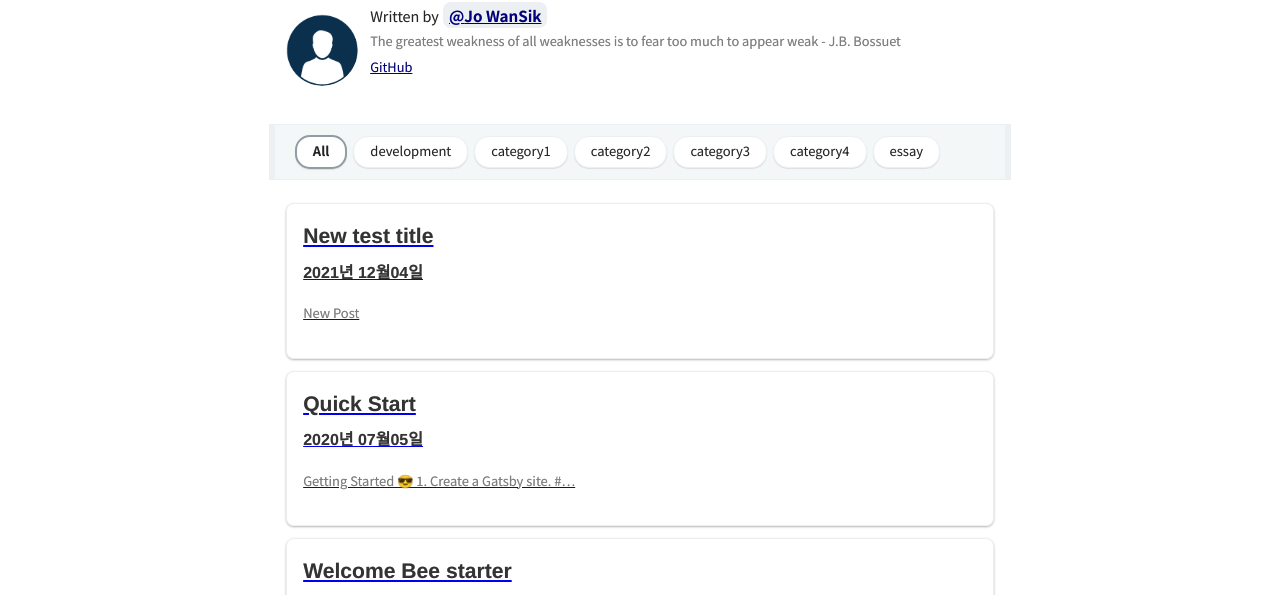
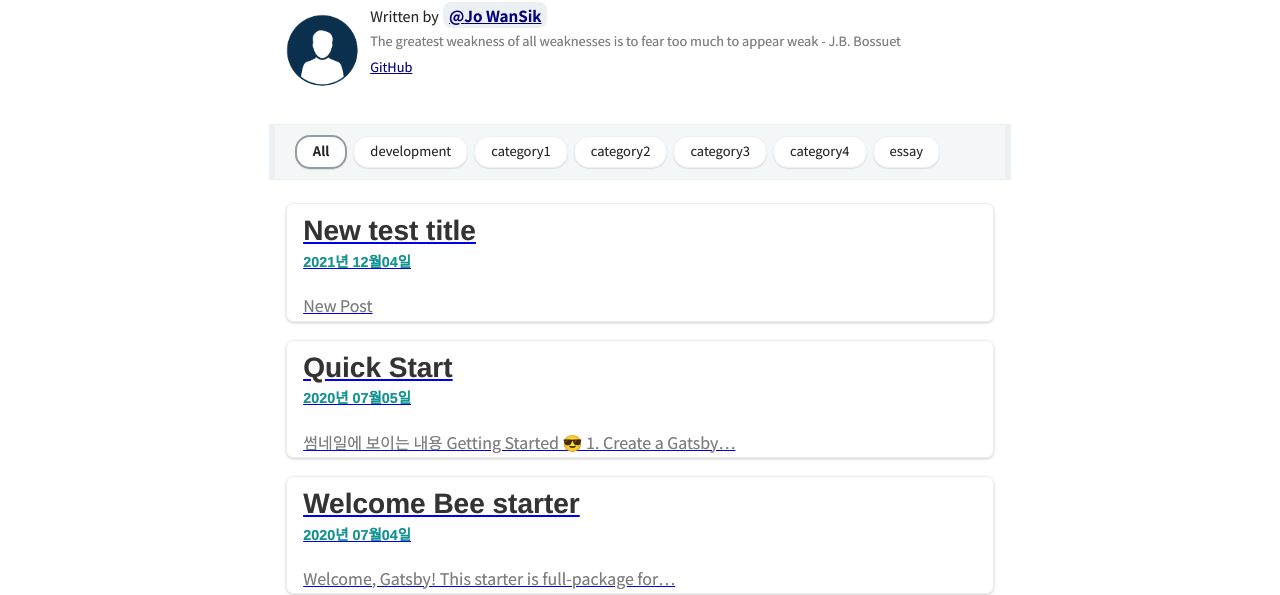
Before and after one commit to 41312432/devLog, a Gatsby site: page / in a window 1280 px wide. Shown: the part 198-793 px from the top of the page. Built offline with nearby package versions, Linux system fonts and the light colour scheme; Gatsby itself is replaced by a stand-in of ours; some packages are replaced by stand-ins of ours; what typography-theme-github would draw is missing.

Commit message:
STYLE: Implement thumbnail
Using border style thumbnail

Implement excerpt seperator in gatsby config : <!-- thumbnail -->
#https://using-remark.gatsbyjs.org/excerpts/

```diff
--- a/content/blog/development/quick_start.md
+++ b/content/blog/development/quick_start.md
@@ -5,9 +5,11 @@ category: 'development'
 draft: false
 ---
 
-# Getting Started 😎
+> 썸네일에 보이는 내용
 
 <!-- thumbnail -->
+
+# Getting Started 😎
 
 ## 1. Create a Gatsby site.
 
--- a/src/components/thumbnail-item/index.jsx
+++ b/src/components/thumbnail-item/index.jsx
@@ -14,7 +14,7 @@ export const ThumbnailItem = ({ node }) => {
             {node.frontmatter.date}
           </time>
         </h3>
-        <p dangerouslySetInnerHTML={{ __html: node.excerpt }} />
+        <article dangerouslySetInnerHTML={{ __html: node.excerpt }} />
       </article>
     </Link>
   )
--- a/src/components/thumbnail-item/index.scss
+++ b/src/components/thumbnail-item/index.scss
@@ -2,37 +2,37 @@
 
 .thumbnail {
   display: block;
-  margin-bottom: 12px;
-  padding: 4px 16px 12px;
-  box-shadow: 0px 1px 3px rgba(0, 0, 0, 0.1), 0px 1px 2px rgba(0, 0, 0, 0.2);
-  border: 1px solid $thumbnail-border-color;
+  margin-bottom: 18px;
+  padding: 4px 16px;
+  box-shadow: 0px 1px 3px rgba(0, 0, 0, 0.1), 0px 1px 3px rgba(0, 0, 0, 0.1);
+  border: 1.2px solid $thumbnail-border-color;
   border-radius: 8px;
   transition: text-shadow 0.3s, opacity 0.4s;
   opacity: 0;
 
   p {
     font-size: 90%;
-    line-height: 1.4;
   }
 
   article {
-    font-size: 90%;
+    font-size: 100%;
     line-height: 1.4;
     color: $middle-gray;
 
     h3 {
+      font-size: 175%;
       font-weight: bolder;
     }
 
     time {
       display: block;
       color: $post-time-color;
-      font-size: 1rem;
+      font-size: 0.9rem;
       color: inherit;
     }
 
     *:first-of-type {
-      margin-top: 1rem;
+      margin-top: 0.5rem;
     }
 
     a,
@@ -52,6 +52,9 @@
   }
 }
 
+.thumbnail:hover {
+}
+
 .thumbnail.visible {
   opacity: 1;
 }
--- a/src/styles/dark-theme.scss
+++ b/src/styles/dark-theme.scss
@@ -45,6 +45,8 @@ body.dark {
   }
 
   .thumbnail {
+    transition: 0.2s ease-in;
+
     h3 {
       color: $dark-light-font-color;
     }
@@ -53,6 +55,8 @@ body.dark {
     }
     &:hover {
       text-shadow: $dark-hover-text-shadow;
+      background-color: $dark-hover-background-color;
+      transform: scale(1.01);
     }
   }
 
@@ -82,4 +86,8 @@ body.dark {
   td {
     border-bottom: 1px solid #eee;
   }
+
+  .thumbnail-date {
+    color: $thumbnail-date-color;
+  }
 }
--- a/src/styles/light-theme.scss
+++ b/src/styles/light-theme.scss
@@ -44,6 +44,8 @@ body.light {
   }
 
   .thumbnail {
+    transition: 0.2s ease-in;
+
     h3 {
       color: $dark-gray;
     }
@@ -52,6 +54,8 @@ body.light {
     }
     &:hover {
       text-shadow: $light-hover-text-shadow;
+      background-color: $thumbnail-hover-background-color;
+      transform: scale(1.01);
     }
   }
 
@@ -69,4 +73,8 @@ body.light {
       color: $navigator-text-color;
     }
   }
+
+  .thumbnail-date {
+    color: $thumbnail-date-color;
+  }
 }
--- a/src/styles/variables.scss
+++ b/src/styles/variables.scss
@@ -20,6 +20,8 @@ $light-gray: #aaa;
 
 $post-time-color: rgb(165, 165, 165);
 $thumbnail-border-color: #eeeeee;
+$thumbnail-date-color: #0a9696;
+$thumbnail-hover-background-color: rgba(10, 10, 10, 0.05);
 
 // blog-templates
 $navigator-text-color: #cc007a;
@@ -59,3 +61,4 @@ $dark-category-text-color: #d8d7d7;
 
 $dark-category-highlight-border-color: #666;
 $dark-category-highlight-text-color: #fff;
+$dark-hover-background-color: rgba(255, 255, 255, 0.125);
```
